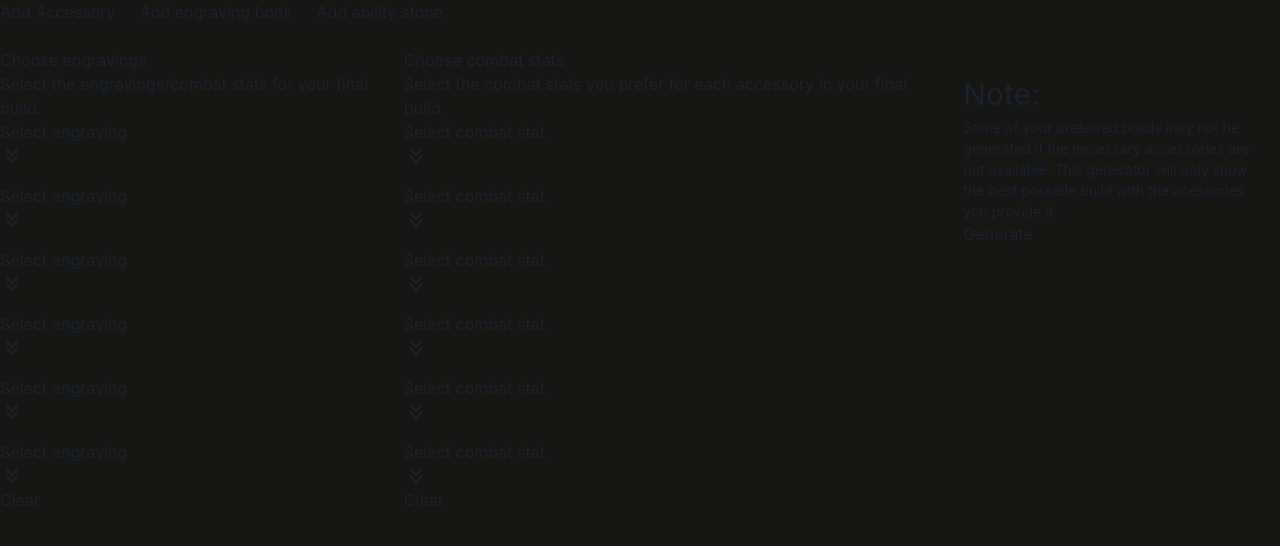
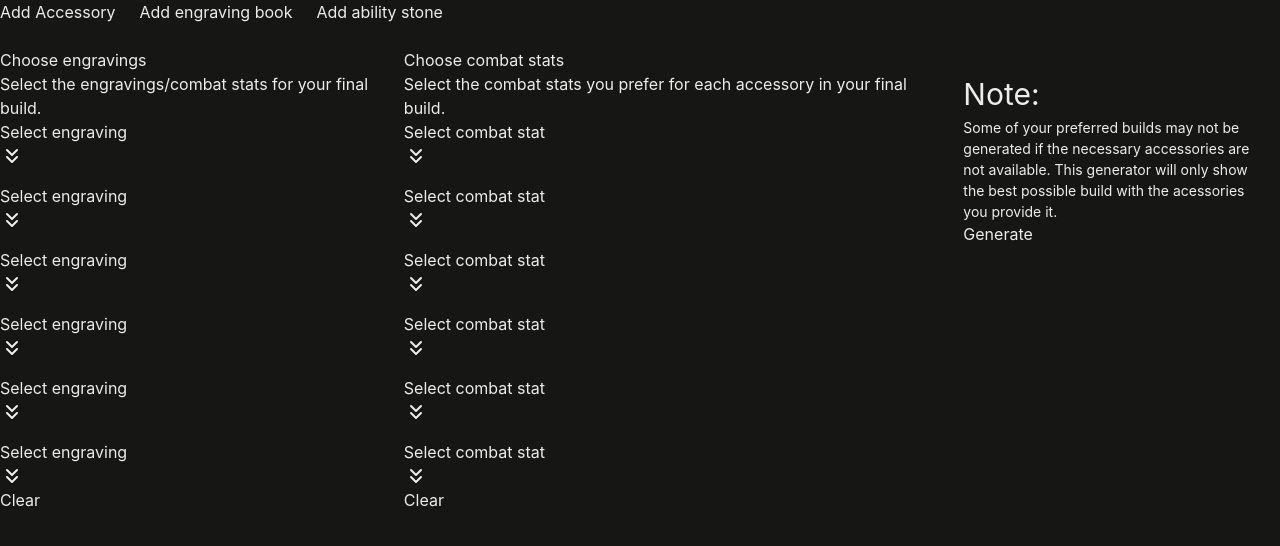
Before and after one commit to brandonkim97/Lost-Build, a Next.js app: page / in a window 1280 px wide. Shown: the top 546 px of the page. Built offline with nearby package versions, Linux system fonts and the light colour scheme.

Commit message:
Fix dark mode theme

```diff
--- a/app/theme.ts
+++ b/app/theme.ts
@@ -2,6 +2,10 @@
 import { extendTheme, type ThemeConfig } from '@chakra-ui/react';
 
 const theme = extendTheme({
+  config: {
+    initialColorMode: "dark", // Set the default color mode to "dark"
+    useSystemColorMode: false, // Disable automatic system color mode detection if you want to enforce "dark"
+  },
   styles: {
     global: {
       body: {
```
